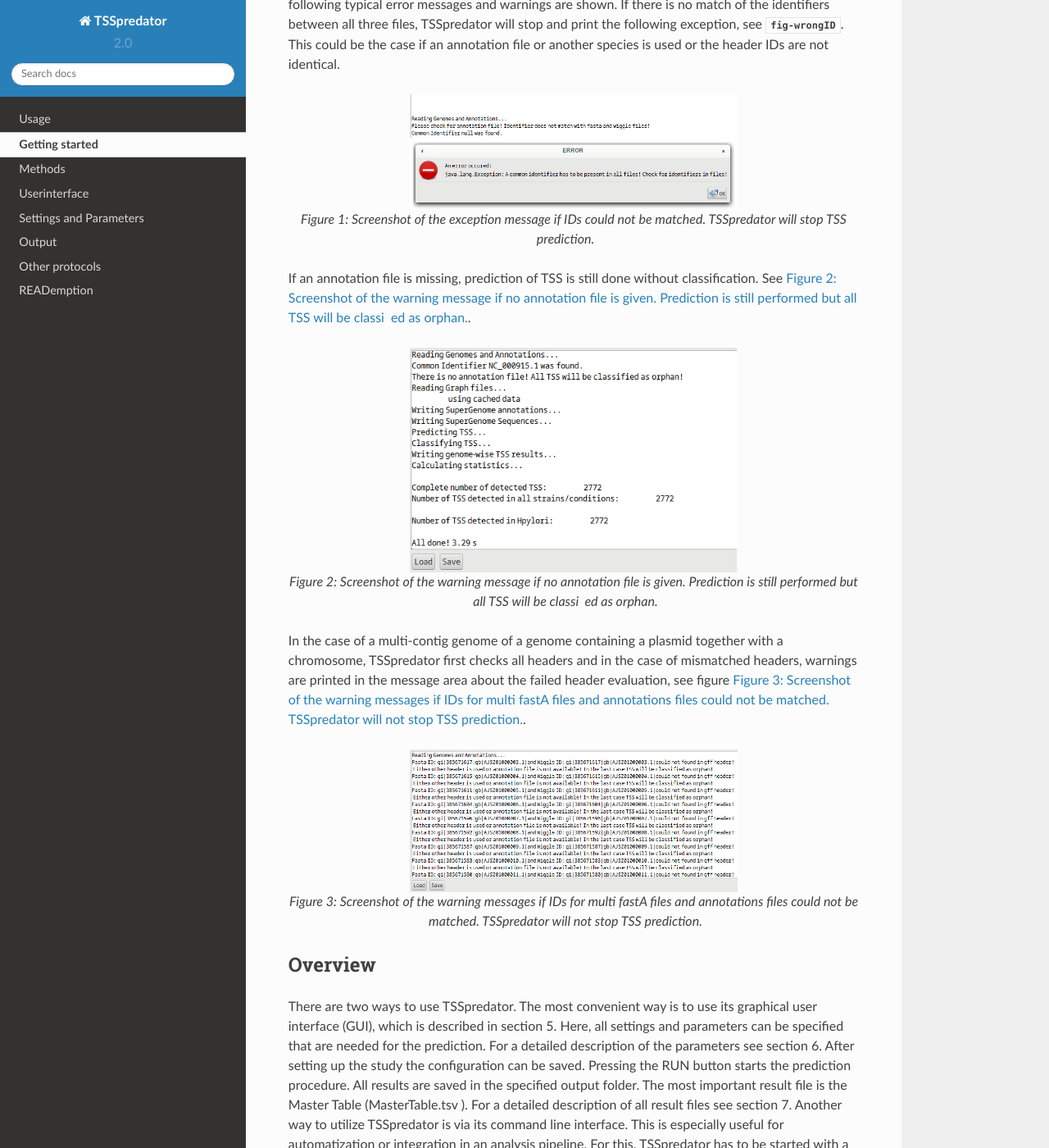
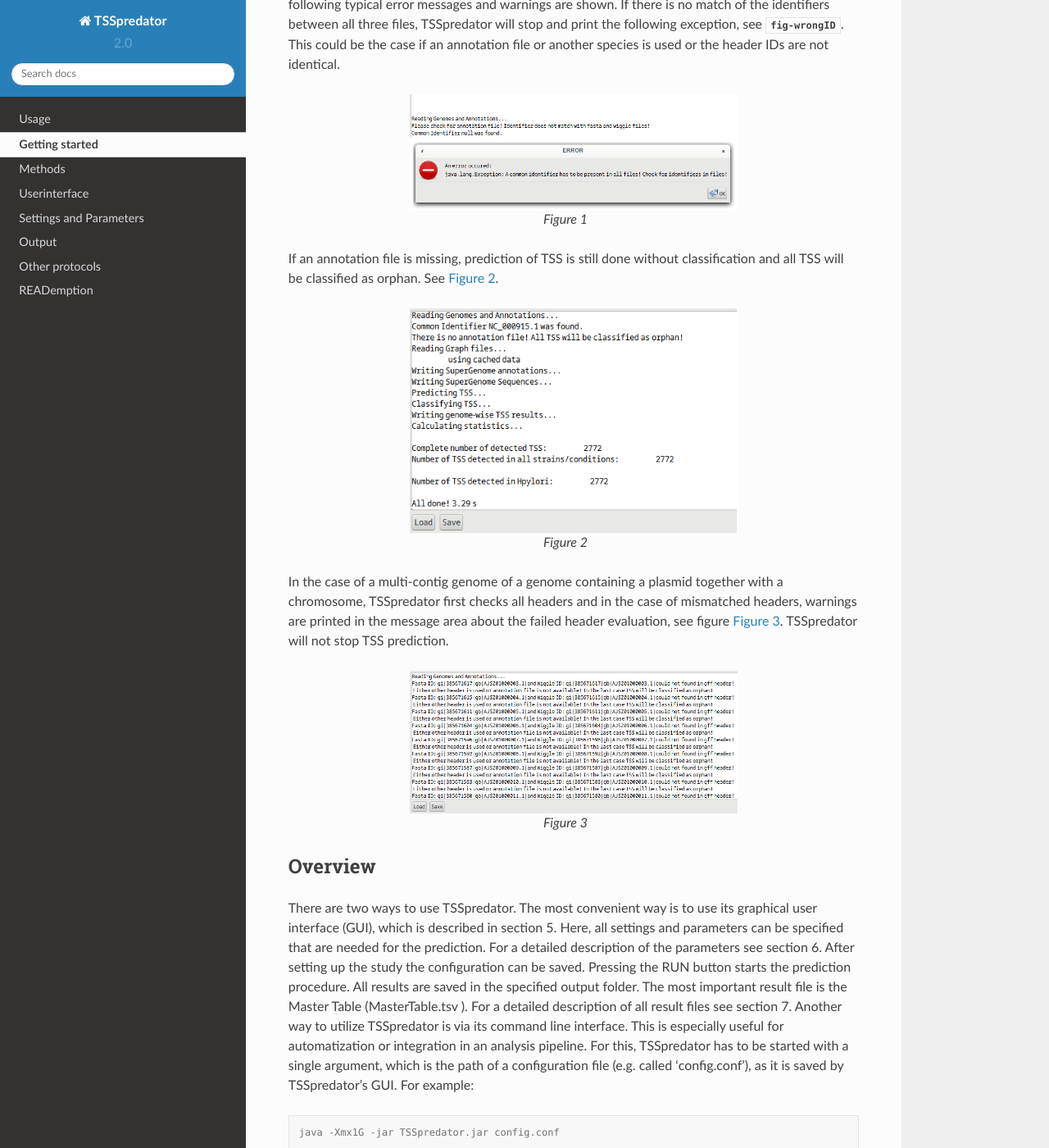
Before and after one commit to Integrative-Transcriptomics/TSSpredator2.0-rtd, a Sphinx documentation site: the page built from docs/source/start.rst, in a window 1280 px wide and 1400 px high, scrolled down 1364 px. Shown: the whole window at 82% size. Built offline with Sphinx 7.4.7 and the Read the Docs theme 2.0.0, drawn with Linux system fonts in a browser that asks for light colours.

Commit message:
update chapters

```diff
--- a/docs/source/start.rst
+++ b/docs/source/start.rst
@@ -79,10 +79,10 @@ or the header IDs are not identical.
 	:width: 400
 	:align: center
 
-	Figure 1: Screenshot of the exception message if IDs could not be matched. TSSpredator will stop
-	TSS prediction.
+	Figure 1
 
-If an annotation file is missing, prediction of TSS is still done without classification.
+If an annotation file is missing, prediction of TSS is still done without classification and
+all TSS will be classified as orphan.
 See :ref:`fig-noGFF`.
 
 .. _fig-noGFF:
@@ -91,13 +91,12 @@ See :ref:`fig-noGFF`.
 	:width: 400
 	:align: center
 
-	Figure 2: Screenshot of the warning message if no annotation file is given. Prediction is still performed
-	but all TSS will be classi ed as orphan.
-
+	Figure 2
 
 In the case of a multi-contig genome of a genome containing a plasmid together with
 a chromosome, TSSpredator first checks all headers and in the case of mismatched
 headers, warnings are printed in the message area about the failed header evaluation, see figure :ref:`fig-contigs`.
+TSSpredator will not stop TSS prediction.
 
 .. _fig-contigs:
 
@@ -105,8 +104,7 @@ headers, warnings are printed in the message area about the failed header evalua
 	:width: 400
 	:align: center
 
-	Figure 3: Screenshot of the warning messages if IDs for multi fastA files and annotations files could not
-	be matched. TSSpredator will not stop TSS prediction.
+	Figure 3
 
 
 
--- a/docs/source/userinterface.rst
+++ b/docs/source/userinterface.rst
@@ -9,7 +9,7 @@ Userinterface
 	:width: 400
 	:align: center
 
-Figure 4: Screenshot of the TSSpredator graphical user interface.
+    GUI of TSSpredator
 
 **Study setup** In the study setup area (Figure 4A) general settings for the study can be
 made. Most importantly these are the type of the study (comparison of strains (requires
```
